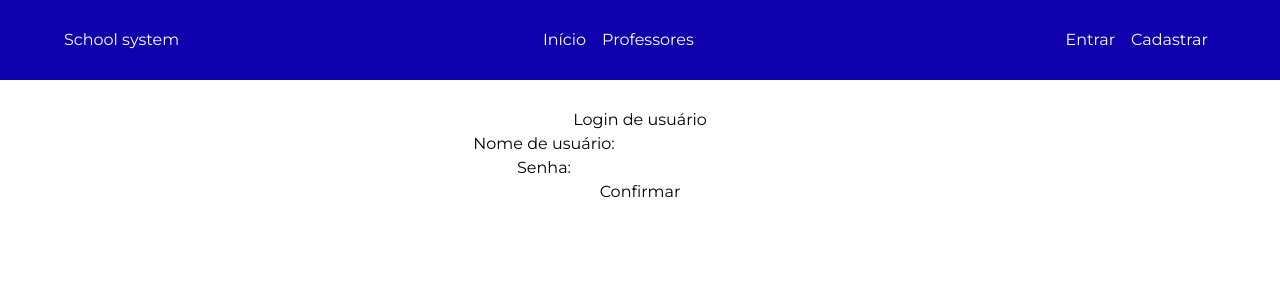
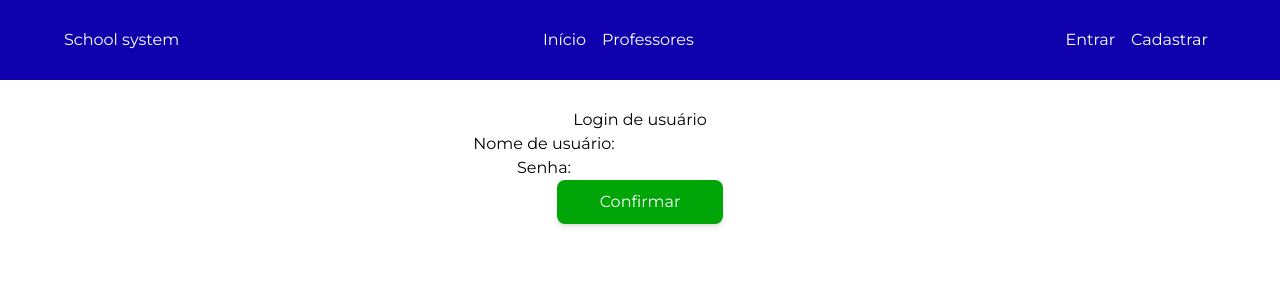
Before and after one commit to Doug-Vitor/school-system-web, a React (Vite) app: page /Authentication in a window 1280 px wide. Shown: the top 300 px of the page. Built offline with nearby package versions, Linux system fonts and the light colour scheme.

Commit message:
Applying tailwind to button component

```diff
--- a/src/components/Button/index.tsx
+++ b/src/components/Button/index.tsx
@@ -1,11 +1,12 @@
 import { MouseEventHandler } from "react"
+import * as classes from '../../styles/button';
 
 interface Props {
     text: string
     type?: "button" | "submit"
-    className?: "btn-success" | "btn-info" | "btn-danger"
+    className?: "success" | "info" | "danger"
     onClick?: MouseEventHandler<HTMLButtonElement>
 }
 
 export default (props: Props) =>
-    <button type={props.type ?? "button"} className={"btn " + props.className} onClick={props.onClick}>{props.text}</button>
+    <button type={props.type ?? "button"} className={classes[props.className ?? 'button']} onClick={props.onClick}>{props.text}</button>
--- a/src/pages/Authentication/index.tsx
+++ b/src/pages/Authentication/index.tsx
@@ -50,7 +50,7 @@ export default () => {
                 <Input onChange={event => updateState(user, "username", event.target.value, setUser)} value={user.username} labelValue="Nome de usuário:" />
                 <Input type="password" onChange={event => updateState(user, "password", event.target.value, setUser)} value={user.password} labelValue="Senha:" />
 
-                <Button type="submit" className="btn-success" text="Confirmar" />
+                <Button type="submit" className="success" text="Confirmar" />
             </form>
         </article>
     );
--- a/src/pages/Profile/index.tsx
+++ b/src/pages/Profile/index.tsx
@@ -42,11 +42,11 @@ export default () => {
                     <PersonalDatas />
                     <SchoolDatas />
                 </div>
-                {profile.inEditMode ? <Button type="submit" className="btn-success" text="Salvar informações" /> : false}
+                {profile.inEditMode ? <Button type="submit" className="success" text="Salvar informações" /> : false}
             </form>
             {
                 profile.inEditMode ? false :
-                    <Button type="button" className="btn-info" onClick={() => dispatch(updateProfile({ ...profile, inEditMode: true }))} text="Editar perfil" />
+                    <Button type="button" className="info" onClick={() => dispatch(updateProfile({ ...profile, inEditMode: true }))} text="Editar perfil" />
             }
         </article >
     );
--- /dev/null
+++ b/src/styles/button.ts
@@ -0,0 +1,4 @@
+export const button = 'border-none rounded-[8px] w-1/2 py-[10px] px-[6px] text-white shadow-md transition-all';
+export const success = button + ' bg-success-main hover:bg-success-hover';
+export const info = button + ' bg-info-main hover:bg-info-hover';
+export const danger = button + ' bg-danger-main hover:bg-danger-hover';
```
